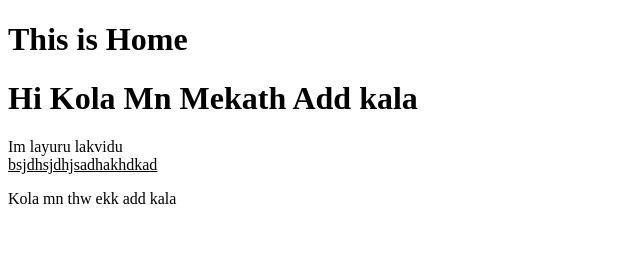
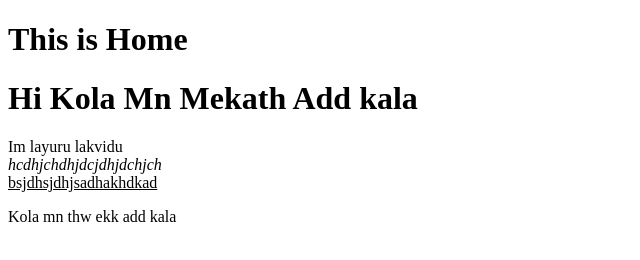
Before and after one commit to LayuruLK/Scent-Project, a plain HTML site: page home.html in a window 1280 px wide. Shown: the whole page, without its empty margins (0-640 px from the left). Drawn offline with Linux system fonts and the light colour scheme.

Commit message:
gghsdgshdghsd

```diff
--- a/home.html
+++ b/home.html
@@ -14,6 +14,7 @@
         Im layuru lakvidu
     </div>
 
+    <address>hcdhjchdhjdcjdhjdchjch</address>
 
 
     <u>bsjdhsjdhjsadhakhdkad</u>
```
